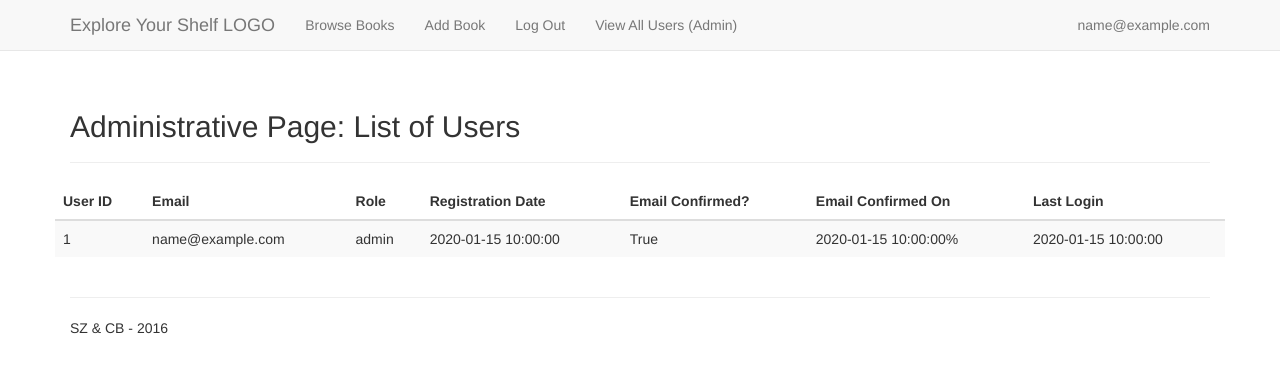
After one commit to szapata1014/App, a Flask app: page /admin_view_users in a window 1280 px wide. The commit adds this page. Shown: the top 373 px of the page. Run offline with Flask 2, Linux system fonts and the light colour scheme; a user stored in the database is signed in; tables that the repository leaves empty hold one stand-in row (values such as "Sample post"); some libraries are stand-ins or nearby versions.

Commit message:
Added admin page to see users

```diff
--- a/app/models.py
+++ b/app/models.py
@@ -29,8 +29,9 @@ class User(db.Model):
 	registered_on = db.Column(db.DateTime, nullable=True)
 	last_logged_in = db.Column(db.DateTime, nullable=True)
 	current_logged_in = db.Column(db.DateTime, nullable=True)
+	role = db.Column(db.String, default = 'user')
 
-    	def __init__(self, email, password_plaintext, email_confirmation_sent_on=None):
+    	def __init__(self, email, password_plaintext, email_confirmation_sent_on=None, role = 'user'):
         	self.email = email
         	self.password_plaintext = password_plaintext
 		self.authenticated = False
@@ -40,6 +41,7 @@ class User(db.Model):
 		self.registered_on = datetime.now()
         	self.last_logged_in = None
         	self.current_logged_in = datetime.now()
+		self.role = role
 
 	@hybrid_method
     	def is_correct_password(self, plaintext_password):
--- /dev/null
+++ b/app/templates/admin_view_users.html
@@ -0,0 +1,41 @@
+{% extends "layout.html" %}
+{% from "_form_macros.html" import render_field %}
+
+{% block content %}
+
+<div class="admin-view-users">
+  <div class="page-header">
+    <h2>Administrative Page: List of Users</h2>
+  </div>
+
+  <div class="row">
+    <table class="table table-striped" id="admin_list_of_users">
+      <thead>
+        <tr>
+          <th>User ID</th>
+          <th>Email</th>
+          <th>Role</th>
+          <th>Registration Date</th>
+          <th>Email Confirmed?</th>
+          <th>Email Confirmed On</th>
+          <th>Last Login</th>
+          </tr>
+      </thead>
+      <tbody>
+        {% for user in users %}
+          <tr>
+            <td> {{ user.id }} </td>
+            <td> {{ user.email }} </td>
+            <td> {{ user.role }} </td>
+            <td> {{ user.registered_on }} </td>
+            <td> {{ user.email_confirmed }} </td>
+            <td> {{ user.email_confirmed_on }}% </td>
+            <td> {{ user.last_logged_in }} </td>
+          </tr>
+        {% endfor %}
+      </tbody>
+    </table>
+  </div>
+</div>
+
+{% endblock %}
--- a/app/templates/layout.html
+++ b/app/templates/layout.html
@@ -32,6 +32,9 @@
               <li><a href="{{ url_for('book.index') }}">Browse Books</a></li>
               <li><a href="{{ url_for('book.add_book') }}">Add Book</a></li>
               <li><a href="{{ url_for('user.logout') }}">Log Out</a></li>
+	      {% if current_user.role == "admin" %}
+              <li><a href="{{ url_for('user.admin_view_users') }}">View All Users (Admin)</a></li>
+	      {% endif %}
             {% else %}
               <li><a href="{{ url_for('user.register') }}">Register</a></li>
               <li><a href="{{ url_for('user.login') }}">Log In</a></li>
--- a/app/user/views.py
+++ b/app/user/views.py
@@ -218,3 +218,13 @@ def resend_email_confirmation():
         flash('Error!  Unable to send email to confirm your email address.', 'error')
 
     return redirect(url_for('user.user_profile'))
+
+@user_blueprint.route('/admin_view_users')
+@login_required
+def admin_view_users():
+    if current_user.role != 'admin':
+        abort(403)
+    else:
+        users = User.query.order_by(User.id).all()
+        return render_template('admin_view_users.html', users=users)
+    return redirect(url_for('stocks.watch_list'))
--- a/db_create.py
+++ b/db_create.py
@@ -12,8 +12,10 @@ db.session.add(book1)
 db.session.add(book2)
 db.session.add(book3)
 
+admin_user = User(email='exploreyourshelf@gmail.com', password_plaintext='admin', role ='admin')
 user1 = User('sofiacamizapata@gmail.com', 'password')
 user2 = User('szapata1@stevens.edu', 'password')
+db.session.add(admin_user)
 db.session.add(user1)
 db.session.add(user2)
 
```
Also changed, not shown: 2 other files.
